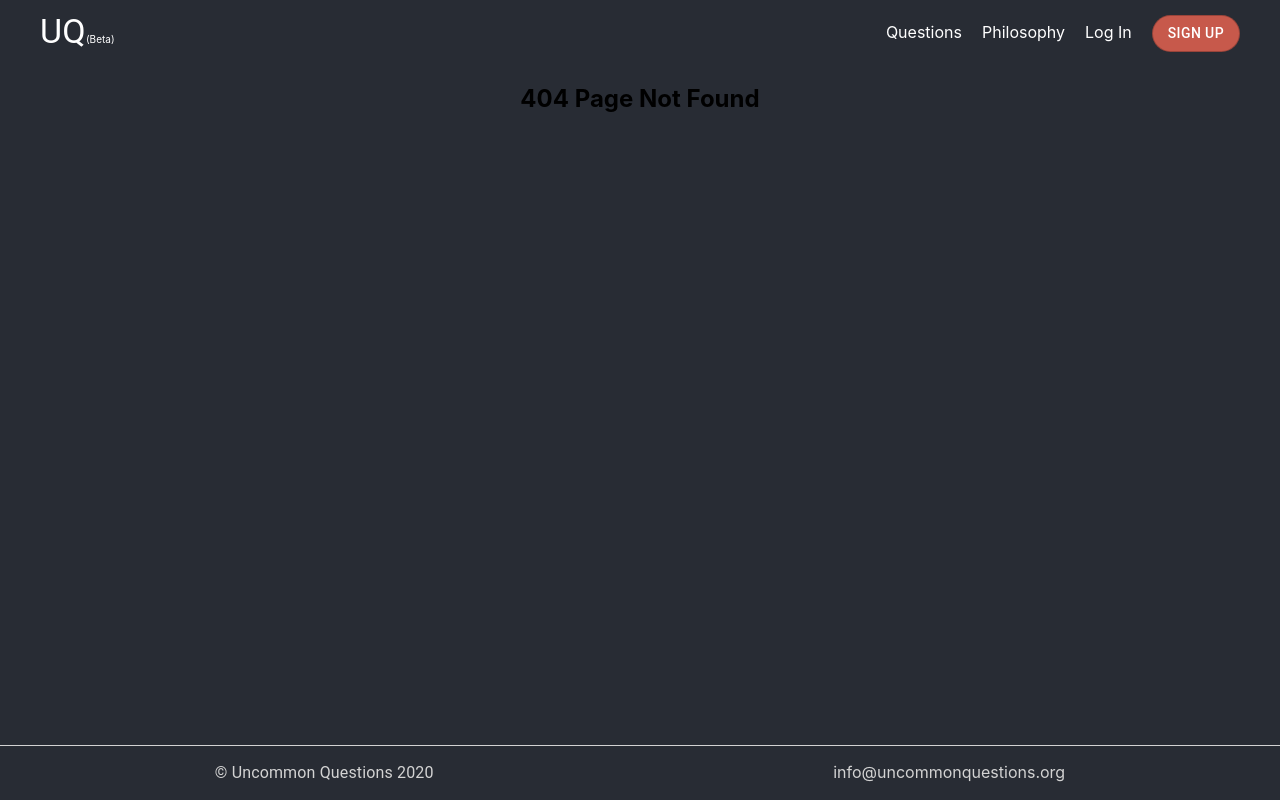
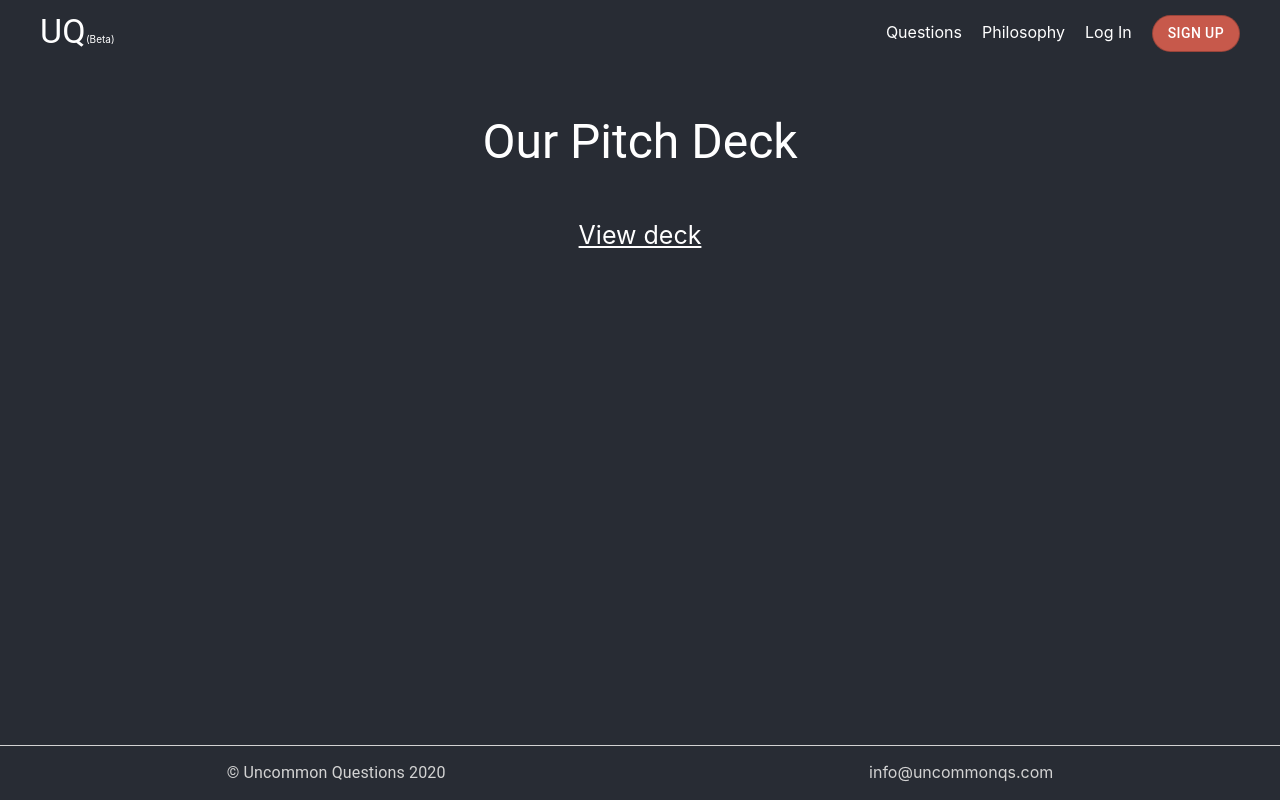
Before and after one commit to tdavis3/uncommonquestions, a React (Create React App) app: page /pitch in a window 1280 px wide. Before the commit this address had no page. Built offline with nearby package versions, Linux system fonts and the light colour scheme.

Commit message:
added pitch deck and changed email

```diff
--- a/src/App.js
+++ b/src/App.js
@@ -7,6 +7,7 @@ import makeStyles from "@material-ui/core/styles/makeStyles";
 import {BrowserRouter as Router, Route, Switch} from "react-router-dom";
 import NotFoundPage from "./components/NotFoundPage";
 import SignUp from "./components/auth/SignUp";
+import Deck from "./components/Pitch/Deck";
 
 const useStyles = makeStyles(theme => ({
     root: {
@@ -30,6 +31,7 @@ function App() {
                     <Switch>
                         <Route exact path={"/"} component={Landing}/>
                         <Route exact path={"/signup"} component={SignUp}/>
+                        <Route exact path={"/pitch"} component={Deck}/>
                         <Route path="*" component={NotFoundPage}/>
                     </Switch>
                 </section>
--- /dev/null
+++ b/src/components/Pitch/Deck.js
@@ -0,0 +1,29 @@
+import React from "react";
+import deckPDF from "../../docs/pitch.pdf";
+import makeStyles from "@material-ui/core/styles/makeStyles";
+import {Typography} from "@material-ui/core";
+
+const useStyles = makeStyles(theme => ({
+        deck: {
+            color: "white",
+            marginTop: 50,
+            marginBottom: 50
+        },
+        deckLink: {
+            fontSize: 25,
+            color: "white"
+        }
+    }
+));
+
+const Deck = () => {
+    const classes = useStyles();
+    return (
+        <div>
+            <Typography variant={"h3"} className={classes.deck}>Our Pitch Deck</Typography>
+            <a className={classes.deckLink} href={deckPDF} target="_blank" rel="noopener noreferrer">View deck</a>
+        </div>
+    );
+};
+
+export default Deck;
--- a/src/components/layout/Footer.js
+++ b/src/components/layout/Footer.js
@@ -37,7 +37,7 @@ function Copyright() {
 function Contact() {
     const classes = useStyles();
     return (
-        <a href={"mailto: info@uncommonquestions.org"} className={classes.contact}>info@uncommonquestions.org</a>
+        <a href={"mailto: info@uncommonqs.com"} className={classes.contact}>info@uncommonqs.com</a>
     );
 }
 
--- a/src/components/layout/Navbar.js
+++ b/src/components/layout/Navbar.js
@@ -55,7 +55,7 @@ const SignUpButton = () => {
 const Navbar = () => {
     const classes = useStyles();
     return (
-        <div className={classes.root}>
+        <div>
             <AppBar position={"sticky"} color={"transparent"} style={{boxShadow: 'none'}}>
                 <Toolbar className={classes.toolbar}>
                     <Box display={"flex"} className={classes.logo}>
```
Also changed, not shown: 1 other file (tests, documents, lock files or other folders).
